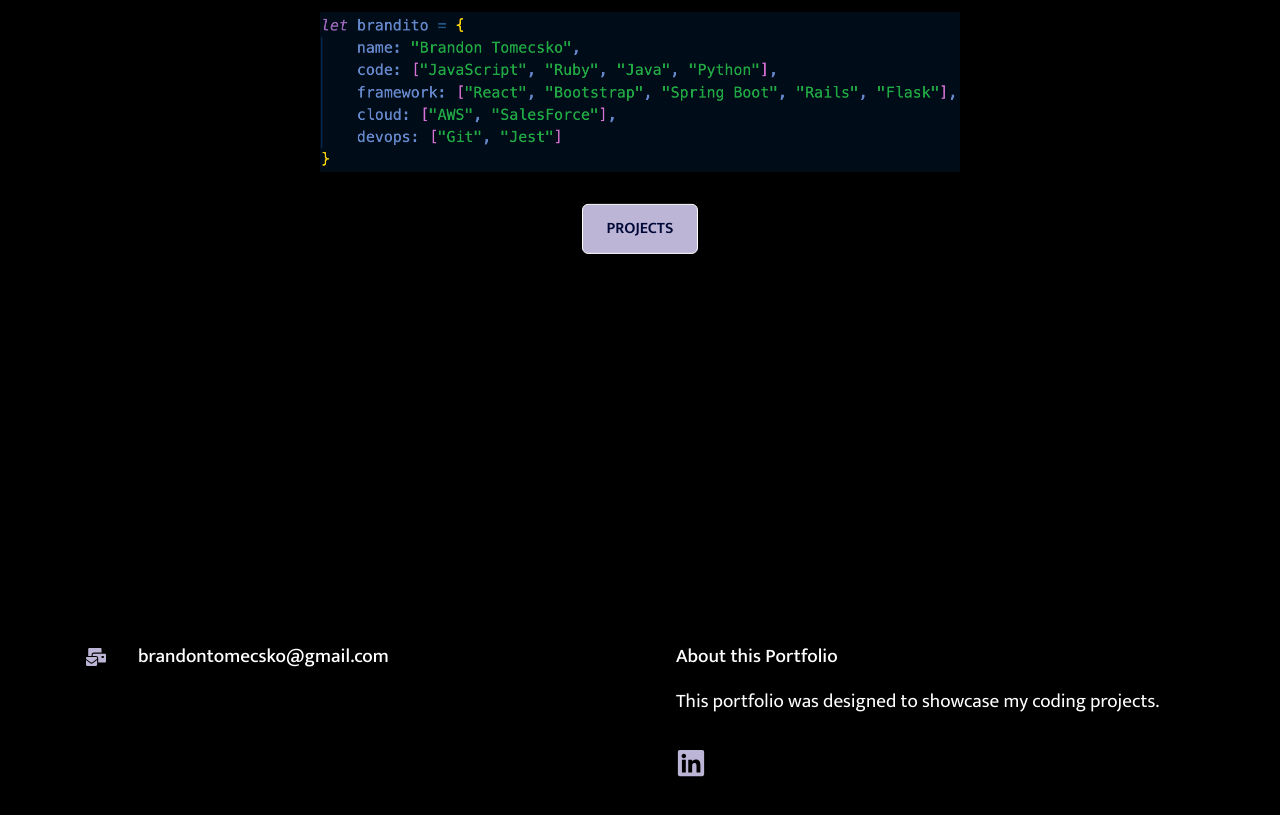
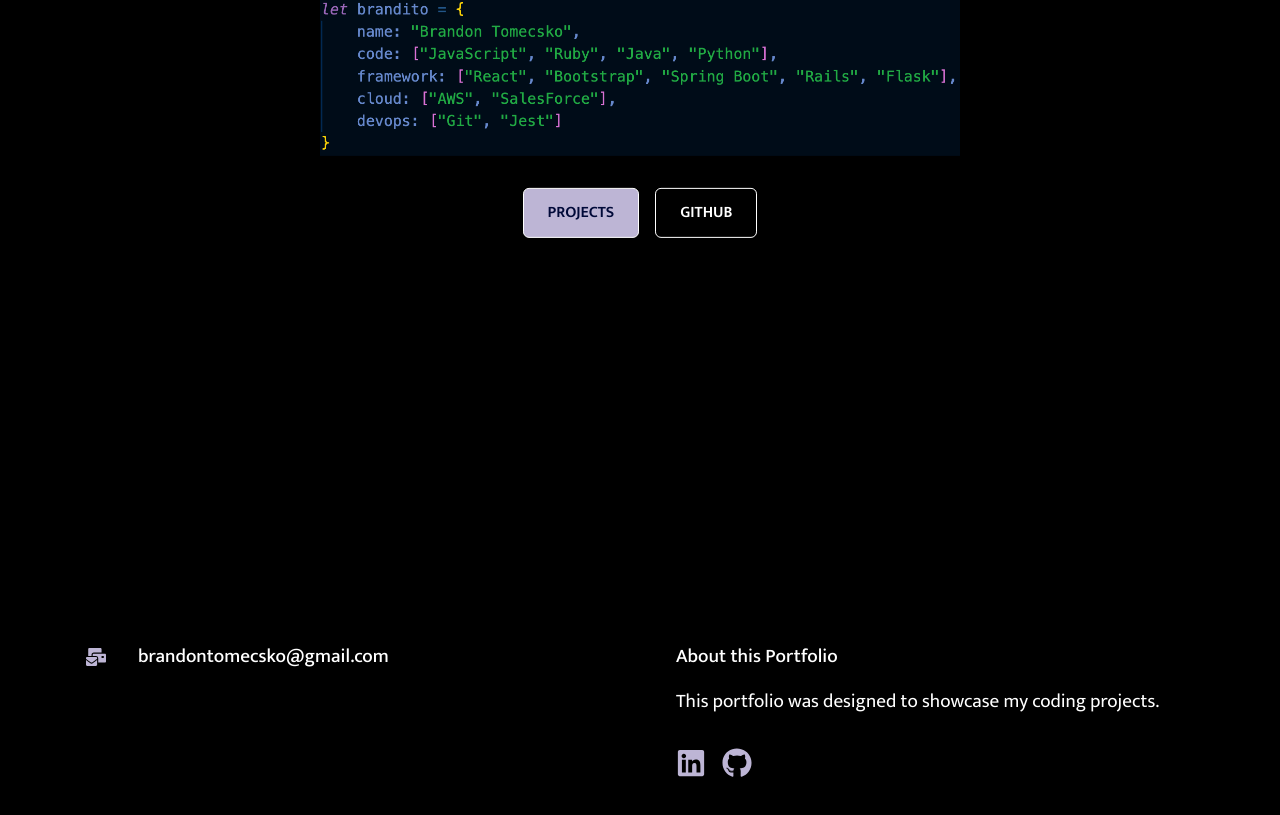
Before and after one commit to btomecsko/brandito-website, a React (Create React App) app: page / in a window 1280 px wide. Shown: the part 267-1082 px from the top of the page. Built offline with nearby package versions, Linux system fonts and the light colour scheme; a web font is replaced by a local one.

Commit message:
Complete

```diff
--- a/src/components/App.js
+++ b/src/components/App.js
@@ -2,7 +2,6 @@ import { Routes, Route } from "react-router-dom";
 import "../index.css";
 import Home from "../pages/Home";
 import Project from "../pages/Project";
-import About from "../pages/About";
 import Navbar from "./Navbar";
 import Footer from "./Footer";
 
@@ -14,7 +13,6 @@ const App = () => {
       <Routes>
         <Route path="/" element={<Home />} />
         <Route path="/projects" element={<Project/>} />
-        <Route path="/about" element={<About />} />
       </Routes>
       <Footer/>
     </>
--- a/src/components/Footer.js
+++ b/src/components/Footer.js
@@ -3,7 +3,8 @@ import "../styles/Footer.css";
 
 import {
     FaMailBulk,
-    FaLinkedin
+    FaLinkedin,
+    FaGithub
   } from "react-icons/fa";
 
 
@@ -36,6 +37,14 @@ const Footer = () => {
               target="_blank"
             />
             </Link>
+            <Link to={{pathname: "https://www.linkedin.com/in/btomecsko/"}} target="_blank">
+            <FaGithub
+              size={30}
+              style={{ color: "#BDB5D5", marginRight: "1rem" }}
+              href="https://github.com/btomecsko"
+              target="_blank"
+            />
+            </Link>
           </div>
             </div>
         </div>
--- a/src/components/Navbar.js
+++ b/src/components/Navbar.js
@@ -1,15 +1,25 @@
-import { useState } from 'react'
-import { Link } from 'react-router-dom';
-import { FaBars, FaTimes } from 'react-icons/fa'
+import { useState } from "react";
+import { Link } from "react-router-dom";
+import { FaBars, FaTimes } from "react-icons/fa";
 import "../styles/Nav.css";
-
 
 const Navbar = () => {
   const [click, setclick] = useState(false);
   const handleClick = () => setclick(!click);
 
+  const [scrollColor, setScroll] = useState(false);
+  const changeColor = () => {
+    if (window.scrollY >= 100) {
+      setScroll(true);
+    } else {
+      setScroll(false);
+    }
+  };
+
+  window.addEventListener("scroll", changeColor);
+
   return (
-    <div className='header'>
+    <div className={scrollColor ? "header header-bg" : "header"}>
       <Link to="/">
         <h1>Brandito</h1>
       </Link>
@@ -18,21 +28,18 @@ const Navbar = () => {
           <Link to="/">Home</Link>
         </li>
         <li>
-                <Link to="/about">About</Link>
-            </li>
-            <li>
           <Link to="/projects">Projects</Link>
         </li>
       </ul>
-        <div className='hamburger' onClick={handleClick}>
+      <div className="hamburger" onClick={handleClick}>
         {click ? (
-            <FaTimes size={20} style={{color: "#BDB5D5"}}/>
+          <FaTimes size={20} style={{ color: "#BDB5D5" }} />
         ) : (
-            <FaBars size={20} style={{color: "#BDB5D5"}}/>
+          <FaBars size={20} style={{ color: "#BDB5D5" }} />
         )}
       </div>
     </div>
-  )
-}
+  );
+};
 
-export default Navbar
+export default Navbar;
--- a/src/components/ProjectCard.js
+++ b/src/components/ProjectCard.js
@@ -1,9 +1,8 @@
 import { NavLink } from "react-router-dom";
 import "../styles/Project.css";
 
-
-const ProjectCard = ({repo}) => {
-    const { name, description, html_url } = repo
+const ProjectCard = ({ repo }) => {
+  const { name, description, html_url, homepage } = repo;
 
   return (
     <div className="project-card">
@@ -12,12 +11,17 @@ const ProjectCard = ({repo}) => {
         <p>{description}</p>
         <div className="pro-btns">
           <NavLink to={html_url} className="btn">
-            Source
+            GitHub Repo
           </NavLink>
+          {homepage && (
+            <NavLink to={homepage} className="btn">
+              YouTube
+            </NavLink>
+          )}
         </div>
       </div>
     </div>
-  )
-}
+  );
+};
 
-export default ProjectCard
+export default ProjectCard;
--- a/src/pages/About.js
+++ /dev/null
@@ -1,7 +0,0 @@
-const About = () => {
-    return (
-        <div></div>
-    )
-}
-
-export default About;
--- a/src/pages/Home.js
+++ b/src/pages/Home.js
@@ -12,6 +12,7 @@ const Home = () => {
             <Link to="/projects" className="btn">
               Projects
             </Link>
+            <button href="https://github.com/btomecsko" target="_blank" className="btn btn-light">GitHub</button>
           </div>
         </div>
         </div>
--- a/src/styles/Home.css
+++ b/src/styles/Home.css
@@ -19,5 +19,5 @@
 }
 
 .content .btn {
-    margin-top: 2rem;
+    margin: 2rem 0.5rem;
 }
--- a/src/styles/Nav.css
+++ b/src/styles/Nav.css
@@ -8,6 +8,12 @@
     height: 90px;
     z-index: 10;
 }
+
+.header-bg {
+  background-color: #000000e6;
+  transition: 0.5s;
+}
+
 .nav-menu {
     display: flex;
 }
```
Also changed, not shown: 1 other file (tests, documents, lock files or other folders). Lines whose indentation alone changed are shown as unchanged.
